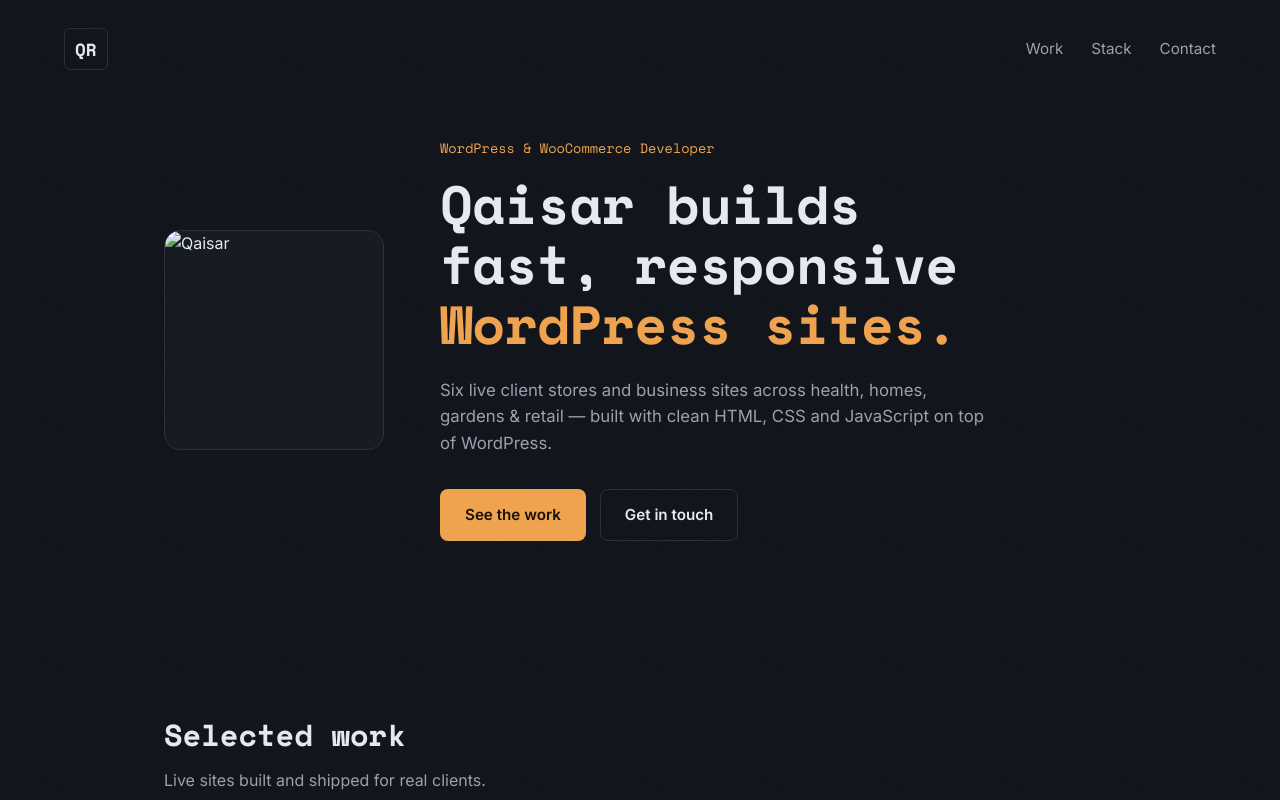
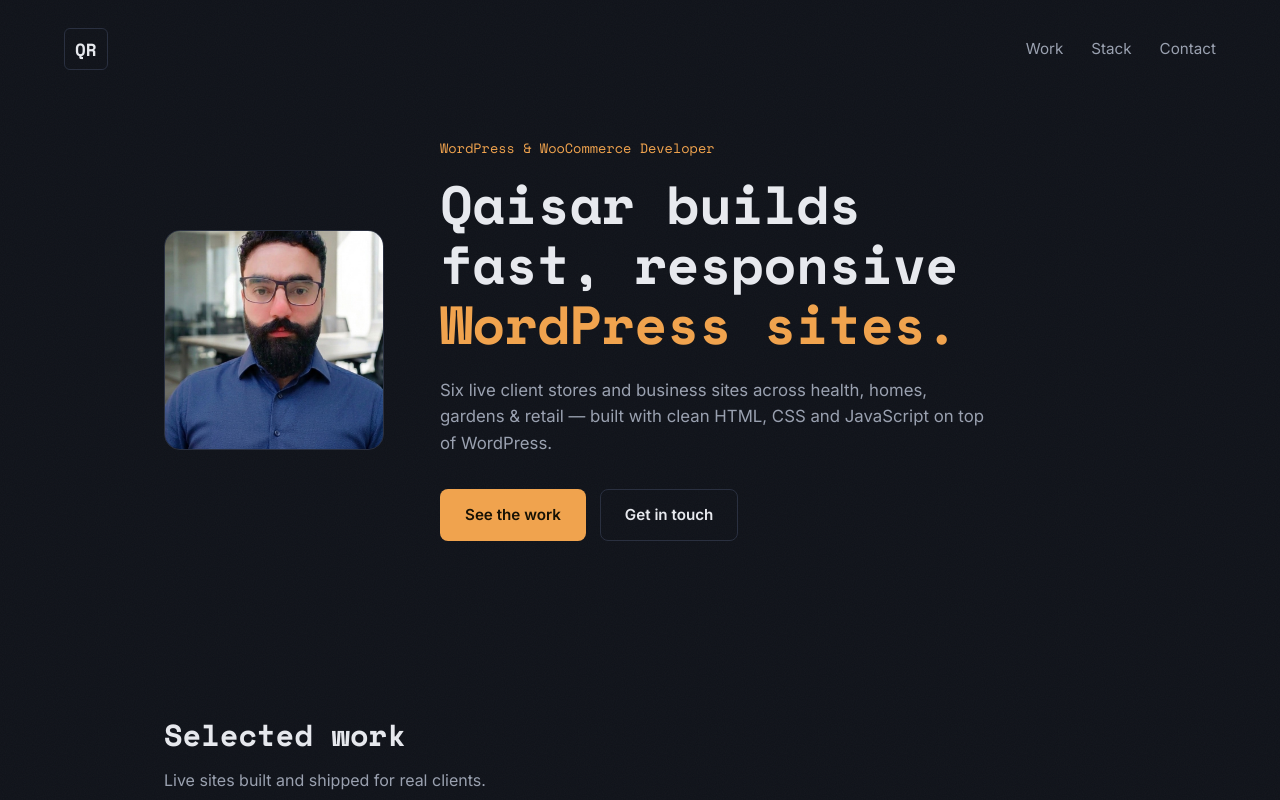
Before and after one commit to qaisarasif/qaisar-dev, a plain HTML site: page index.html in a window 1280 px wide. Shown: the top 800 px of the page. Drawn offline with nearby package versions, Linux system fonts and the light colour scheme; a script that the page names is missing.

Commit message:
Change profile image source patha
Updated profile image source path in index.html.

```diff
--- a/index.html
+++ b/index.html
@@ -26,7 +26,7 @@
   <div class="hero-content">
     <div class="hero-photo">
       <!-- PROFILE IMAGE: replace src with your photo, e.g. images/profile.jpg -->
-      <img src="images/Qaisar-profile.jpeg" alt="Qaisar" id="profile-img">
+      <img src="Qaisar-profile.jpeg" alt="Qaisar" id="profile-img">
     </div>
     <div class="hero-text">
       <p class="hero-eyebrow">WordPress &amp; WooCommerce Developer</p>
```
